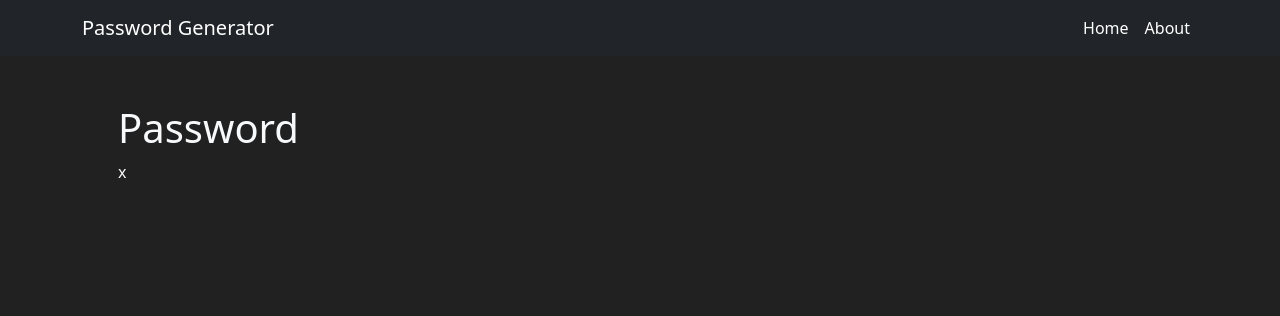
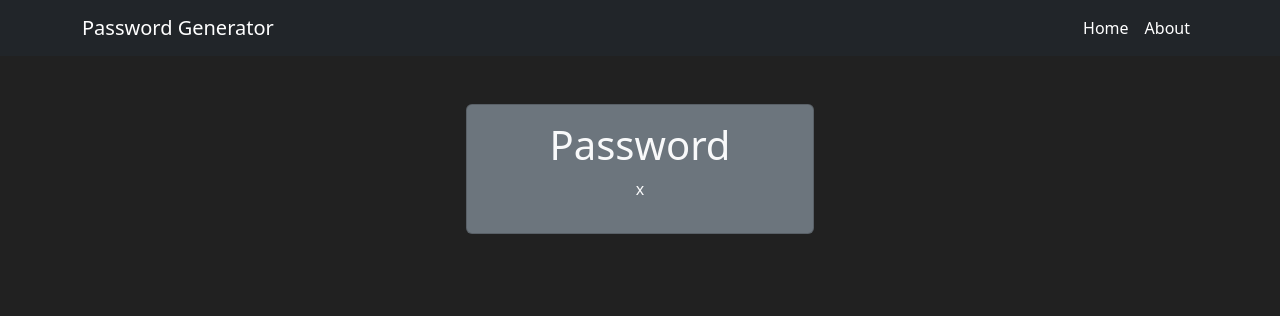
Before and after one commit to MunirK96/django-password-generator, a Django app: template generator/templates/generator/password.html in a window 1280 px wide. Shown: the top 316 px of the page. Run offline with Django 3.2, Linux system fonts and the light colour scheme; the template is opened without the code that fills it: most values are stand-ins (such as "Sample title", 1, 10 or a date in 2020).

Commit message:
css added for home and password

```diff
--- a/generator/templates/generator/home.html
+++ b/generator/templates/generator/home.html
@@ -6,7 +6,7 @@
 
     style= "background-color: #121212"
     >
-        <h1>Password Generator</h1>
+        <h1 class="h3">Password Generator</h1>
         <label for="length">Select the length of your password</label>
         <select name="length" id="length" class="form-control">
             <option value="6">6 characters</option>
--- a/generator/templates/generator/password.html
+++ b/generator/templates/generator/password.html
@@ -1,7 +1,14 @@
 {% extends 'generator/layout.html' %}
 {% block content %}
 
-<h1>Password</h1>
-{{password}}
+<div class="col-md-4 offset-md-4">
+    <div class="card card-body bg-secondary text-center">
+        <h1>Password</h1>
+        <p>{{password}}</p>
+    </div>
+</div>
+
+
+
 
 {% endblock %}
```
